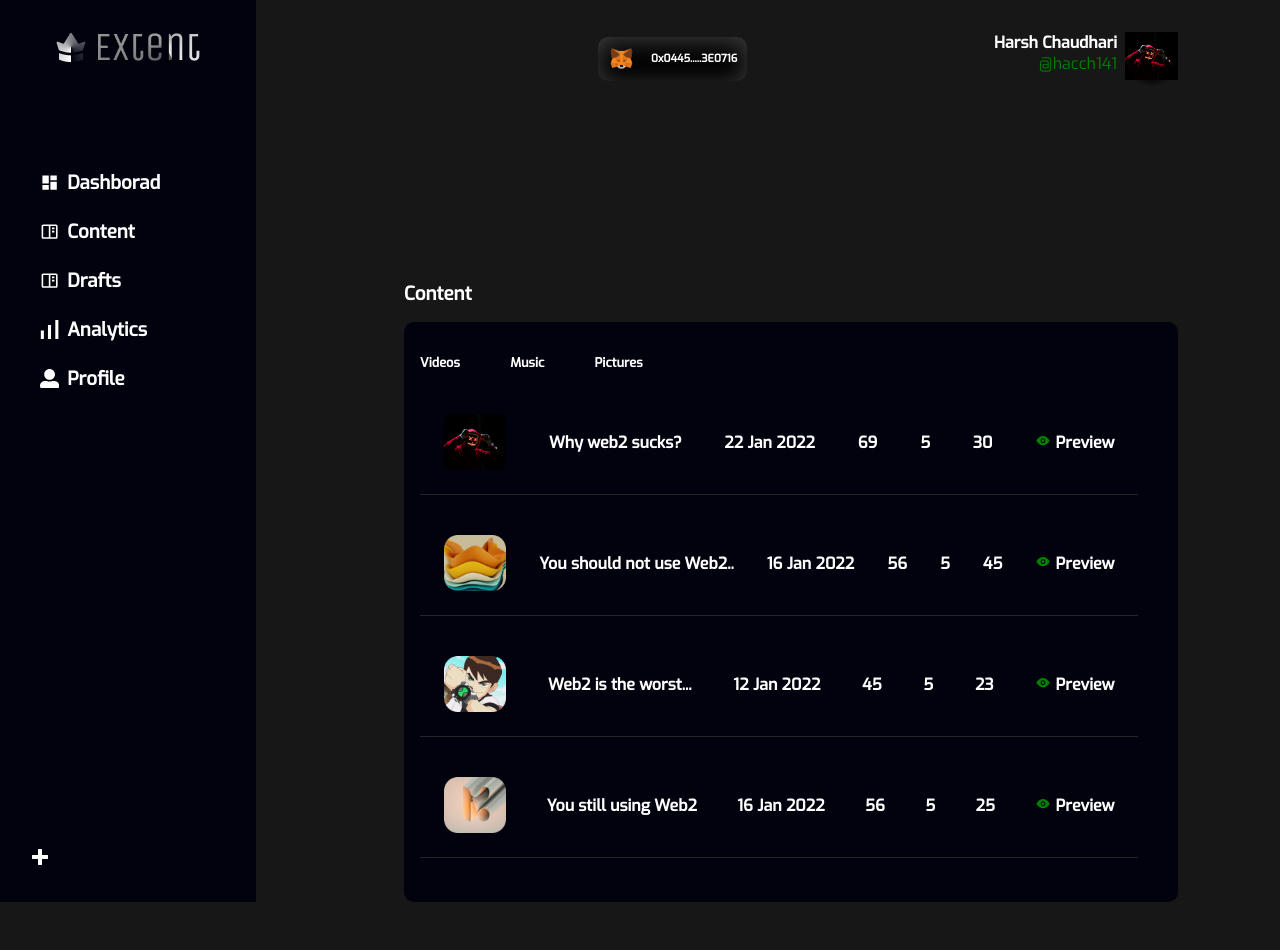
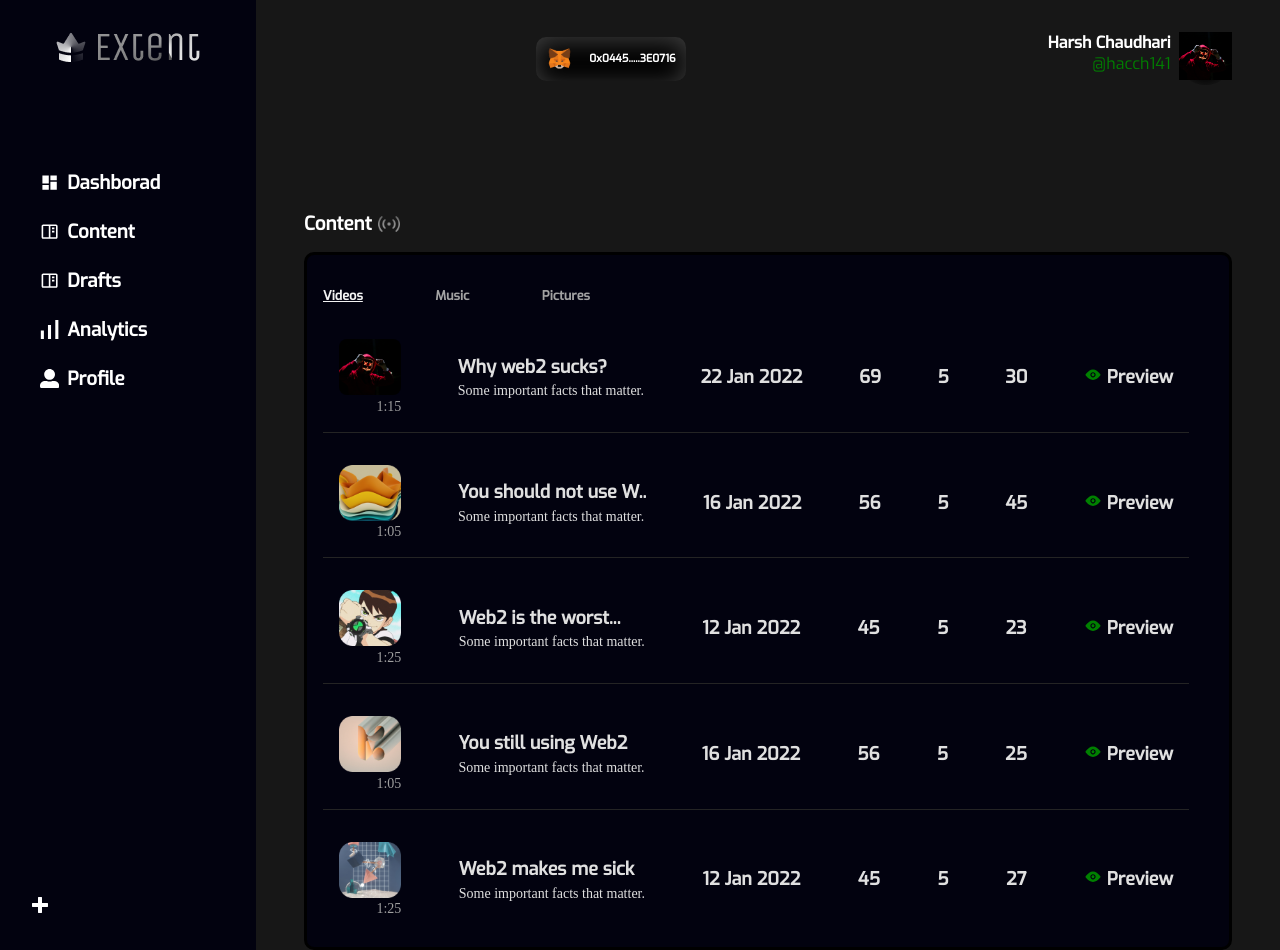
Before and after one commit to hacch141/Extent_Front-end, a React (Create React App) app: page / in a window 1280 px wide. Before the commit the page ends 902 px from the top, so only its background shows below. Built offline with nearby package versions, Linux system fonts and the light colour scheme.

Commit message:
fifth commit

```diff
--- a/src/components/ActiveListeners.jsx
+++ b/src/components/ActiveListeners.jsx
@@ -5,6 +5,7 @@ import thumbnail2 from "assets/thumbnail2.png";
 import thumbnail3 from "assets/thumbnail3.png";
 import thumbnail4 from "assets/thumbnail4.png";
 import thumbnail5 from "assets/thumbnail5.png";
+import signal from "assets/signal.png";
 import { TiEye } from "react-icons/ti"
 // import { HiOutlineSignal } from "react-icons/hi";
 
@@ -12,7 +13,9 @@ export default function ActiveListeners() {
   const countries = [
     {
       image: thumbnail1,
+      duration: "1:15",
       topic: "Why web2 sucks?",
+      subtopic: "Some important facts that matter.",
       date: "22 Jan 2022",
       views: 69,
       comments: 5,
@@ -21,7 +24,9 @@ export default function ActiveListeners() {
     },
     {
       image: thumbnail2,
-      topic: "You should not use Web2..",
+      duration: "1:05",
+      topic: "You should not use W..",
+      subtopic: "Some important facts that matter.",
       date: "16 Jan 2022",
       views: 56,
       comments: 5,
@@ -30,7 +35,9 @@ export default function ActiveListeners() {
     },
     {
       image: thumbnail3,
+      duration: "1:25",
       topic: "Web2 is the worst...",
+      subtopic: "Some important facts that matter.",
       date: "12 Jan 2022",
       views: 45,
       comments: 5,
@@ -39,7 +46,9 @@ export default function ActiveListeners() {
     },
     {
       image: thumbnail4,
+      duration: "1:05",
       topic: "You still using Web2",
+      subtopic: "Some important facts that matter.",
       date: "16 Jan 2022",
       views: 56,
       comments: 5,
@@ -48,7 +57,9 @@ export default function ActiveListeners() {
     },
     {
       image: thumbnail5,
+      duration: "1:25",
       topic: "Web2 makes me sick",
+      subtopic: "Some important facts that matter.",
       date: "12 Jan 2022",
       views: 45,
       comments: 5,
@@ -57,7 +68,9 @@ export default function ActiveListeners() {
     },
     {
       image: thumbnail1,
+      duration: "1:15",
       topic: "Why web2 sucks?",
+      subtopic: "Some important facts that matter.",
       date: "22 Jan 2022",
       views: 69,
       comments: 5,
@@ -66,7 +79,9 @@ export default function ActiveListeners() {
     },
     {
       image: thumbnail2,
-      topic: "You should not use Web2..",
+      duration: "1:05",
+      topic: "You should not use W..",
+      subtopic: "Some important facts that matter.",
       date: "16 Jan 2022",
       views: 56,
       comments: 5,
@@ -75,7 +90,9 @@ export default function ActiveListeners() {
     },
     {
       image: thumbnail3,
+      duration: "1:25",
       topic: "Web2 is the worst...",
+      subtopic: "Some important facts that matter.",
       date: "12 Jan 2022",
       views: 45,
       comments: 5,
@@ -84,7 +101,9 @@ export default function ActiveListeners() {
     },
     {
       image: thumbnail4,
+      duration: "1:05",
       topic: "You still using Web2",
+      subtopic: "Some important facts that matter.",
       date: "16 Jan 2022",
       views: 56,
       comments: 5,
@@ -93,7 +112,9 @@ export default function ActiveListeners() {
     },
     {
       image: thumbnail5,
+      duration: "1:25",
       topic: "Web2 makes me sick",
+      subtopic: "Some important facts that matter.",
       date: "12 Jan 2022",
       views: 45,
       comments: 5,
@@ -102,7 +123,9 @@ export default function ActiveListeners() {
     },
     {
       image: thumbnail1,
+      duration: "1:15",
       topic: "Why web2 sucks?",
+      subtopic: "Some important facts that matter.",
       date: "22 Jan 2022",
       views: 69,
       comments: 5,
@@ -111,7 +134,9 @@ export default function ActiveListeners() {
     },
     {
       image: thumbnail2,
-      topic: "You should not use Web2..",
+      duration: "1:05",
+      topic: "You should not use W..",
+      subtopic: "Some important facts that matter.",
       date: "16 Jan 2022",
       views: 56,
       comments: 5,
@@ -120,7 +145,9 @@ export default function ActiveListeners() {
     },
     {
       image: thumbnail3,
+      duration: "1:25",
       topic: "Web2 is the worst...",
+      subtopic: "Some important facts that matter.",
       date: "12 Jan 2022",
       views: 45,
       comments: 5,
@@ -129,7 +156,9 @@ export default function ActiveListeners() {
     },
     {
       image: thumbnail4,
+      duration: "1:05",
       topic: "You still using Web2",
+      subtopic: "Some important facts that matter.",
       date: "16 Jan 2022",
       views: 56,
       comments: 5,
@@ -138,7 +167,9 @@ export default function ActiveListeners() {
     },
     {
       image: thumbnail5,
+      duration: "1:25",
       topic: "Web2 makes me sick",
+      subtopic: "Some important facts that matter.",
       date: "12 Jan 2022",
       views: 45,
       comments: 5,
@@ -147,7 +178,9 @@ export default function ActiveListeners() {
     },
     {
       image: thumbnail1,
+      duration: "1:15",
       topic: "Why web2 sucks?",
+      subtopic: "Some important facts that matter.",
       date: "22 Jan 2022",
       views: 69,
       comments: 5,
@@ -156,7 +189,9 @@ export default function ActiveListeners() {
     },
     {
       image: thumbnail2,
-      topic: "You should not use Web2..",
+      duration: "1:05",
+      topic: "You should not use W..",
+      subtopic: "Some important facts that matter.",
       date: "16 Jan 2022",
       views: 56,
       comments: 5,
@@ -165,7 +200,9 @@ export default function ActiveListeners() {
     },
     {
       image: thumbnail3,
+      duration: "1:25",
       topic: "Web2 is the worst...",
+      subtopic: "Some important facts that matter.",
       date: "12 Jan 2022",
       views: 45,
       comments: 5,
@@ -174,7 +211,9 @@ export default function ActiveListeners() {
     },
     {
       image: thumbnail4,
+      duration: "1:05",
       topic: "You still using Web2",
+      subtopic: "Some important facts that matter.",
       date: "16 Jan 2022",
       views: 56,
       comments: 5,
@@ -183,7 +222,9 @@ export default function ActiveListeners() {
     },
     {
       image: thumbnail5,
+      duration: "1:25",
       topic: "Web2 makes me sick",
+      subtopic: "Some important facts that matter.",
       date: "12 Jan 2022",
       views: 45,
       comments: 5,
@@ -200,12 +241,12 @@ export default function ActiveListeners() {
     <Section>
       <div className="content">
         <h3>Content</h3>
-        {/* <HiOutlineSignal /> */}
+        <img src={signal} alt="signal" />
       </div>
       <div className="main-div">
         <div className="title-container">
           <div className="title">
-            <h4>Videos</h4>
+            <h4 className="selected">Videos</h4>
             <h4>Music</h4>
             <h4>Pictures</h4>
           </div>
@@ -214,8 +255,14 @@ export default function ActiveListeners() {
           {countries.map((data, index) => {
             return (
               <div className="video-data" key={index}>
+                <div className="video-duration-div">
                   <img src={data.image} alt={data.name} />
+                  <h6>{data.duration}</h6>
+                </div>
+                <div className="topic-subtopic-div">
                   <h4>{data.topic}</h4>
+                  <h6>{data.subtopic}</h6>
+                </div>
                 <h4>{data.date}</h4>
                 <h4>{data.views}</h4>
                 <h4>{data.comments}</h4>
@@ -231,25 +278,40 @@ export default function ActiveListeners() {
 }
 
 const Section = styled.section`
+
   .content {
+    display: flex;
+    align-items: center;
+    gap: 0.4rem;
     color: white;
     padding-bottom: 1rem;
+
+    img {
+      size: 1rem;
+      height: 1rem;
+    }
   }
 
   .main-div {
     background-color: var(--dark-background-color);
+    border: 3px solid #000000;
+    border-radius: 10px;
     padding: 1rem;
-    border-radius: 10px;
     color: white;
     .title-container {
       width: 100%;
       padding-top: 1rem;
       .title {
+        color: #A3A3A3;
         width: 30%;
         font-weight: 50;
         display: flex;
         align-items: center;
         justify-content: space-between;
+        .selected {
+          color: #F3F3F3;
+          text-decoration: underline;
+        }
         h4 {
           font-size: 0.8rem;
           margin-bottom: 0.2rem;
@@ -261,7 +323,7 @@ const Section = styled.section`
       }
     }
     .active {
-      max-height: 30rem;
+      max-height: 37rem;
       overflow: auto;
       display: flex;
       flex-direction: column;
@@ -269,26 +331,63 @@ const Section = styled.section`
       padding-right: 1.5rem;
       margin: 1rem 0;
       ::-webkit-scrollbar {
-        width: 0.2rem;
-        background-color: #6e6e6ec3;
+        width: 4px;
+        border-radius: 8px;
         &-thumb {
           background-color: #b8b8b8;
+          background: #5C5C5C;
+          border-radius: 8px;
         }
       }
       h5 {
         font-weight: 100;
       }
       .video-data {
+        // font-family: 'Avenir';
+        font-style: normal;
+        font-weight: 100;
+        font-size: 18px;
+        line-height: 25px;
+        color: #E0E0E0;
         border-bottom: 0.1rem solid #242424;
         display: flex;
         align-items: center;
         justify-content: space-between;
-        padding: 1.5rem;
+        padding: 1rem;
+        .video-duration-div {
+          display: flex;
+          flex-direction: column;
+          gap: 0.1rem;
           img {
             height: 3.5rem;
             size: 1rem;
             border-radius: 0.5rem;
           }
+          h6 {
+            color: #9F9F9F;
+            font-family: 'Avenir Next';
+            font-style: normal;
+            font-weight: 100;
+            font-size: 14px;
+            line-height: 19px;
+            text-align: right;
+          }
+        }
+
+        .topic-subtopic-div {
+          display: flex;
+          flex-direction: column;
+          gap: 0.1rem;
+          text-align: left;
+          h6 {
+            color: #E0E0E0;
+            font-family: 'Avenir Next';
+            font-style: normal;
+            font-weight: 400;
+            font-size: 14px;
+            line-height: 19px;
+          }
+        }
       }
     }
   }
--- a/src/components/Avatar.jsx
+++ b/src/components/Avatar.jsx
@@ -27,7 +27,7 @@ const Section = styled.section`
   color: white;
   display: flex;
   margin-left: 25%;
-  margin-bottom: 180px;
+  margin-bottom: 110px;
   background-color: rgb(23, 23, 23);
   display: flex;
   justify-content: space-between;
--- a/src/components/RightSidebar.jsx
+++ b/src/components/RightSidebar.jsx
@@ -12,10 +12,10 @@ function RightSidebar() {
 }
 
 const Section = styled.section`
-  height: 78%;
-  width: 85%;
+  height: 100%;
+  width: 100%;
   padding: 0 3rem;
   padding-top: 2rem;
-  margin-left: 100px;
+  // margin-left: 100px;
 `;
 export default RightSidebar;
```
Also changed, not shown: src/assets/signal.png (added), src/assets/united.png (deleted). Lines whose indentation alone changed are shown as unchanged.
